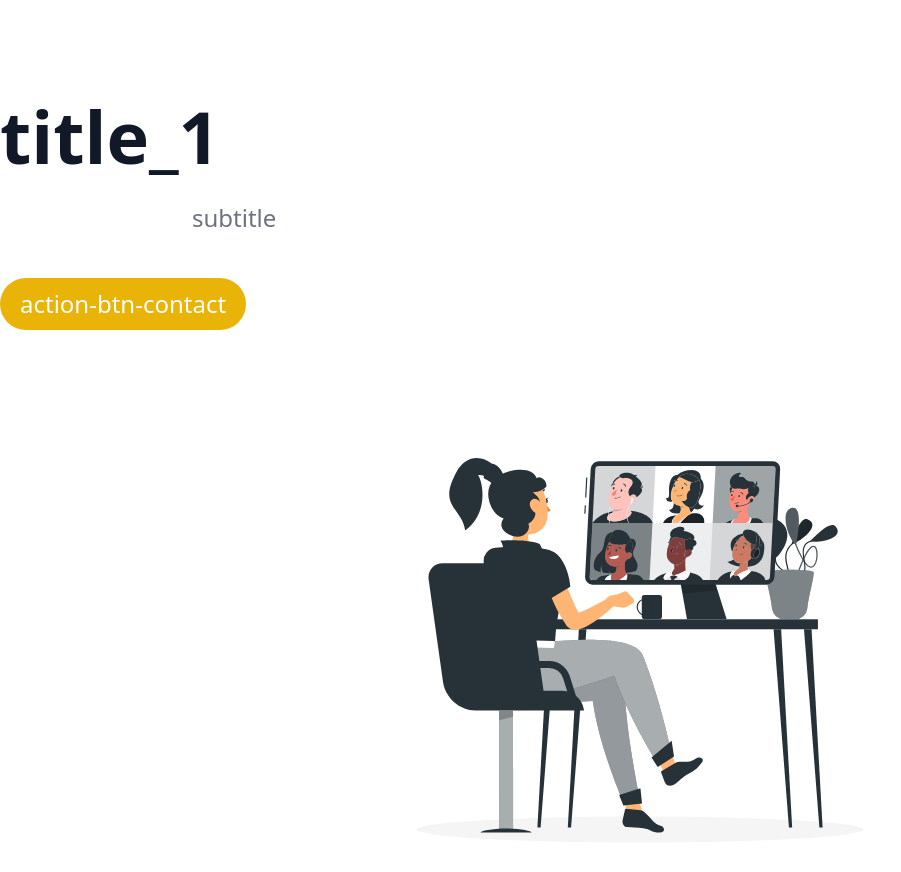
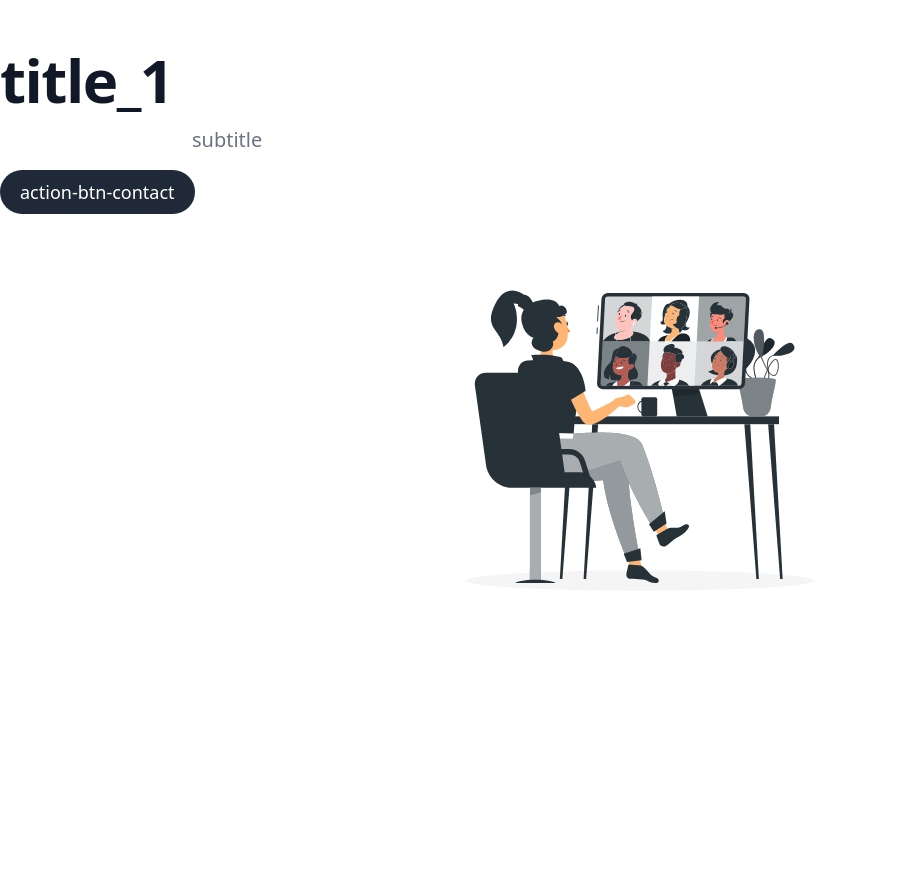
Before and after one commit to fabianelias/seymour-skinner, a Next.js app: page /LandingPage/HeaderSection in a window 1280 px wide. Shown: the top 872 px of the page, without its empty margins (0-901 px from the left). After the commit the page ends 800 px from the top, so only its background shows below. Built offline with nearby package versions, Linux system fonts and the light colour scheme.

Commit message:
correcciones landing

```diff
--- a/components/Container.tsx
+++ b/components/Container.tsx
@@ -38,8 +38,7 @@ export default function Container(props: any) {
         <link rel="manifest" href="/site.webmanifest"></link>
       </Head>
       <Nav locale={'es'} />
-      <main id="skip" className="flex-wrap">
-        <div className="bg-white  bg-h dark:bg-gray-900"></div>
+      <main id="skip" className="flex-wrap p-5">
         {children}
         <br />
         <footer className="container p-4  bg-white rounded-lg shadow md:flex md:items-center md:justify-between md:p-6 dark:bg-gray-800">
--- a/components/Nav.tsx
+++ b/components/Nav.tsx
@@ -33,19 +33,14 @@ const Nav = (props: INav) => {
     }
   }
 
-  const { locale } = props;
   const { t } = useTranslation(['common', 'landing'])
 
   return (
     <nav className="border-gray-200 px-2 sm:px-4 py-3.5 rounded dark:bg-gray-900">
-      <div className="container max-w-6xl flex flex-wrap items-center justify-between mx-auto">
+      <div className="container max-w-6xl flex flex-wrap items-center justify-between mx-auto p-5">
         <a href="/" className="flex items-center">
-          <span className="self-center text-2xl font-bold whitespace-nowrap dark:text-white">Be Fluently</span>
+          <span className="self-center text-2xl font-bold whitespace-nowrap dark:text-white">Talk Fluency</span>
         </a>
-        <button data-collapse-toggle="navbar-default" type="button" className="inline-flex items-center p-2 ml-3 text-sm text-gray-500 rounded-lg md:hidden hover:bg-gray-100 focus:outline-none focus:ring-2 focus:ring-gray-200 dark:text-gray-400 dark:hover:bg-gray-700 dark:focus:ring-gray-600" aria-controls="navbar-default" aria-expanded="false">
-          <span className="sr-only">Open main menu</span>
-          <svg className="w-6 h-6" aria-hidden="true" fill="currentColor" viewBox="0 0 20 20" xmlns="http://www.w3.org/2000/svg"><path fill-rule="evenodd" d="M3 5a1 1 0 011-1h12a1 1 0 110 2H4a1 1 0 01-1-1zM3 10a1 1 0 011-1h12a1 1 0 110 2H4a1 1 0 01-1-1zM3 15a1 1 0 011-1h12a1 1 0 110 2H4a1 1 0 01-1-1z" clip-rule="evenodd"></path></svg>
-        </button>
         <div className="hidden w-full md:block md:w-auto" id="navbar-default">
           <ul className="flex flex-col p-4 mt-4 border  border-gray-100 rounded-lg bg-gray-50 md:flex-row md:space-x-8 md:mt-0 md:text-sm md:font-medium md:border-0 md:bg-white dark:bg-gray-800 md:dark:bg-gray-900 dark:border-gray-700">
             <li>
--- a/pages/LandingPage/HeaderSection.tsx
+++ b/pages/LandingPage/HeaderSection.tsx
@@ -12,22 +12,23 @@ const HeaderSection = (props: IHeaderSection) => {
   const { t } = useTranslation('landing')
 
   return (
-    <section className="mt-5 md:mt-[100px]" id="header-section">
-      <h1 className="mb-4 text-7xl font-bold  text-gray-900  dark:text-white">
+    <section className="mt-5 md:mt-[50px]" id="header-section">
+      <h1 className="mb-4 text-4xl font-extrabold tracking-tight leading-none text-gray-900 md:text-5xl lg:text-6xl dark:text-white">
         {t("title_1")}
       </h1>
-      <p className="mb-6 text-2xl font-normal text-gray-500 sm:px-16 xl:px-48 dark:text-gray-400 md:mt-[30px]">
+      <p className="mb-6 text-lg font-normal text-gray-500 lg:text-xl sm:px-16 xl:px-48 dark:text-gray-400">
         {t("subtitle")}
       </p>
-      <Link href={`${locale}/contact`} className="">
-        <button type="button" className="md:mt-[20px] text-white bg-yellow-500  hover:bg-gray-900 focus:outline-none focus:ring-4 focus:ring-gray-300 font-medium rounded-full text-2xl px-5 py-2.5 mr-5 mb-5 dark:bg-gray-800 dark:hover:bg-gray-700 dark:focus:ring-gray-700 dark:border-gray-700">
+      <Link href={`${locale}/contact`} className="md:mt-[20px] text-white bg-gray-800  hover:bg-gray-900 focus:outline-none focus:ring-4 focus:ring-gray-300 rounded-full text-lg px-5 py-2.5 mr-5 mb-5 dark:bg-blue-800 dark:hover:bg-gray-700 dark:focus:ring-gray-700 dark:border-gray-700">
+        <button type="button" >
           {t("action-btn-contact")}
         </button>
       </Link>
+
       <Image
         alt="Online illustrations by Storyset"
-        height={576}
-        width={576}
+        height={450}
+        width={450}
         src="/resources/team-rafiki.svg"
         className="img-landing items-center self-center"
       />
--- a/pages/LandingPage/howSection.tsx
+++ b/pages/LandingPage/howSection.tsx
@@ -57,7 +57,7 @@ const HowSection = (props: IHowSection) => {
       </div>
       <br />
       <Link href={`${locale}/contact`}>
-        <button type="button" className="text-white bg-gray-800 hover:bg-gray-900 focus:outline-none focus:ring-4 focus:ring-gray-300 font-medium rounded-full text-lg px-5 py-2.5 mr-5 mb-5 dark:bg-gray-800 dark:hover:bg-gray-700 dark:focus:ring-gray-700 dark:border-gray-700">
+        <button type="button" className="text-white bg-gray-800 hover:bg-gray-900 focus:outline-none focus:ring-4 focus:ring-gray-300 font-medium rounded-full text-lg px-5 py-2.5 mr-5 mb-5 dark:bg-blue-800 dark:hover:bg-gray-700 dark:focus:ring-gray-700 dark:border-gray-700">
           {t("action-btn-contact")}
         </button>
       </Link>
--- a/pages/us/index.tsx
+++ b/pages/us/index.tsx
@@ -22,7 +22,7 @@ const UsPage = (props: IUsPage) => {
         {t("us_section.description")}
       </p>
       <Link href={`${locale}/contact`} className="">
-        <button type="button" className="md:mt-[20px] text-white bg-gray-800 hover:bg-gray-900 focus:outline-none focus:ring-4 focus:ring-gray-300 font-medium rounded-full text-lg px-5 py-2.5 mr-5 mb-5 dark:bg-gray-800 dark:hover:bg-gray-700 dark:focus:ring-gray-700 dark:border-gray-700">
+        <button type="button" className="md:mt-[20px] text-white bg-gray-800 hover:bg-gray-900 focus:outline-none focus:ring-4 focus:ring-gray-300 font-medium rounded-full text-lg px-5 py-2.5 mr-5 mb-5 dark:bg-blue-800 dark:hover:bg-gray-700 dark:focus:ring-gray-700 dark:border-gray-700">
           {t("action-btn-contact")}
         </button>
       </Link>
```
